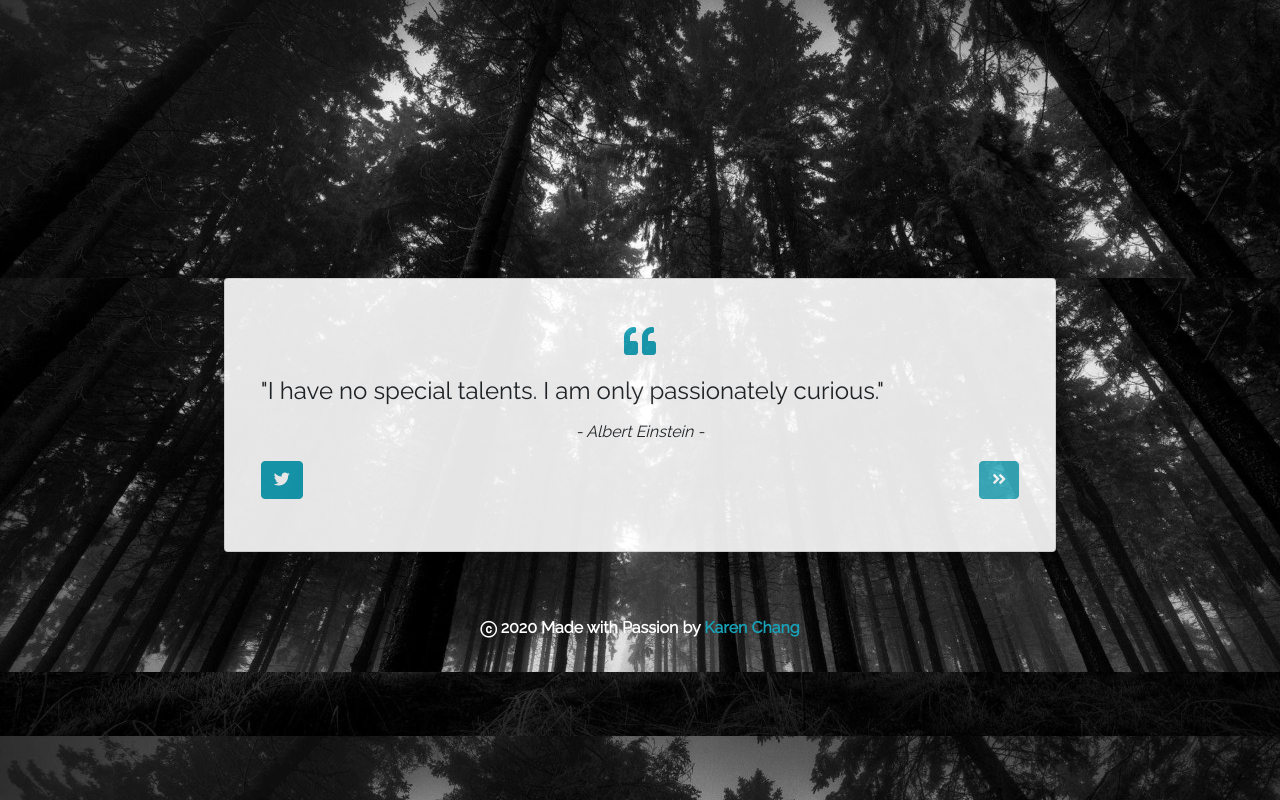
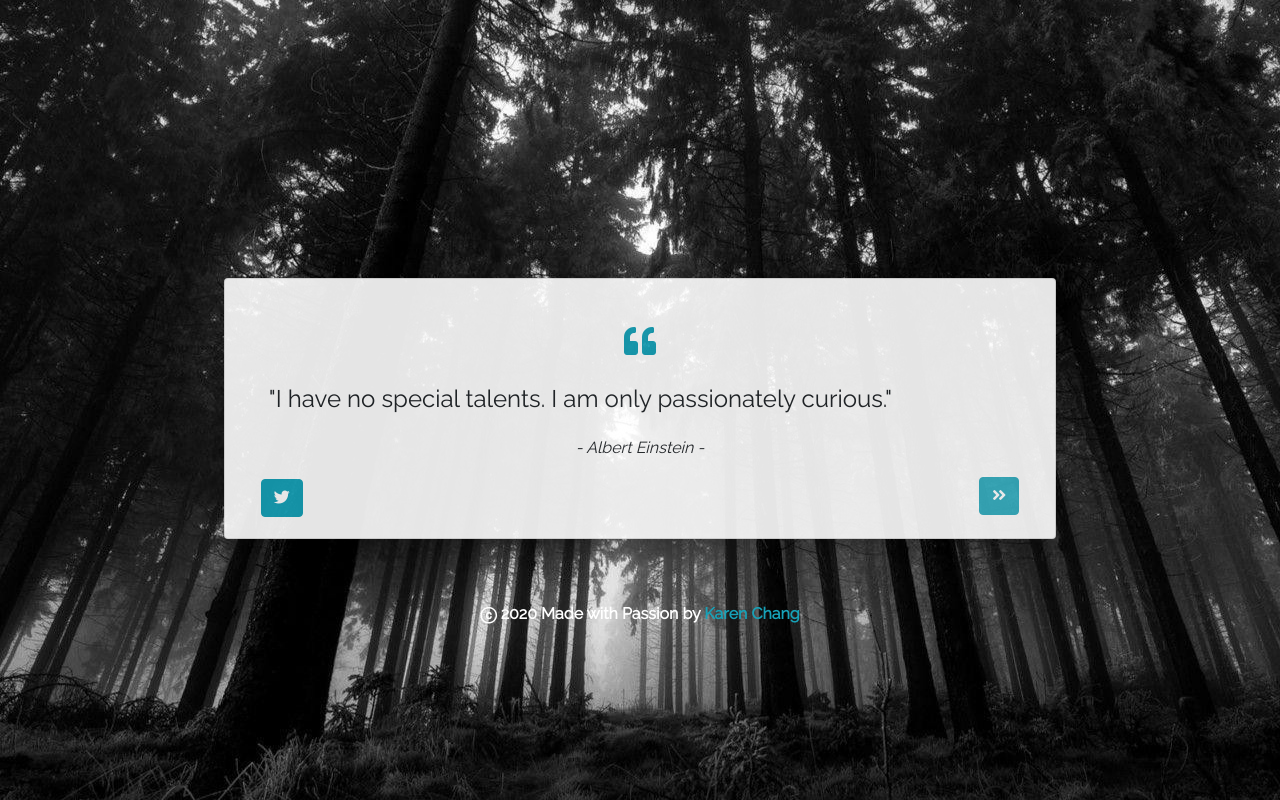
Before and after one commit to karen-developer/react-random-quote-machine, a React (Create React App) app: page / in a window 1280 px wide. Built offline with nearby package versions, Linux system fonts and the light colour scheme.

Commit message:
update css

```diff
--- a/src/components/QuoteAndAuthor.js
+++ b/src/components/QuoteAndAuthor.js
@@ -10,7 +10,7 @@ export default function QuoteAndAuthor(props) {
             <div className="card-body">
 
                 <h2 className="text-info text-center p-2"><i class="fas fa-quote-left"></i></h2>
-                <h4 id="text" class="card-text">"{quote.quote}"</h4>
+                <h4 id="text" class="card-text p-2">"{quote.quote}"</h4>
                 <h6 id="author" className="card-title text-center font-italic p-2">- {quote.author} -</h6>
 
                 <p id="tweet-quote" className="btn btn-info"
--- a/src/index.css
+++ b/src/index.css
@@ -1,17 +1,21 @@
-body, html {
+body {
   margin: 0;
   font-family: 'Raleway', sans-serif;
   -webkit-font-smoothing: antialiased;
   -moz-osx-font-smoothing: grayscale;
   background-image: url(back.jpg);
   background-position: center;
-  background-size: cover;
+  background-repeat: no-repeat;
   background-color: black;
 }
 
 .card {
   margin: 25% auto;
   opacity: 0.9;
+}
+
+.btn {
+  margin-bottom: -2%;
 }
 
 .pulse {
```
